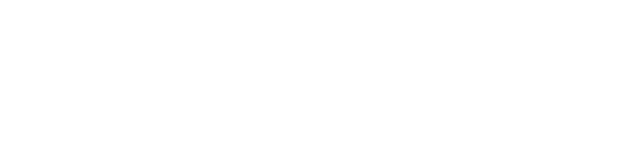
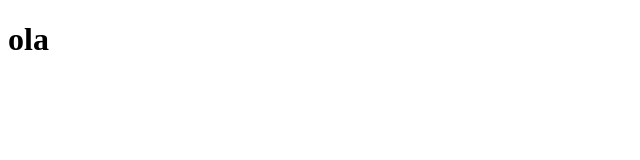
Before and after one commit to JUNIN09/trabalhoemtrio.github.io, a plain HTML site: page index.html in a window 1280 px wide. Shown: the full height of the page, 0-640 px from the left. Drawn offline with Linux system fonts and the light colour scheme.

Commit message:
alterei o h1

```diff
--- a/index.html
+++ b/index.html
@@ -7,5 +7,7 @@
     <title>Document</title>
   </head>
 
-  <body></body>
+  <body>
+    <h1>ola</h1>
+  </body>
 </html>
```
